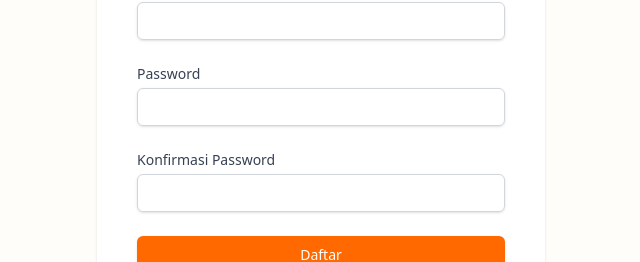
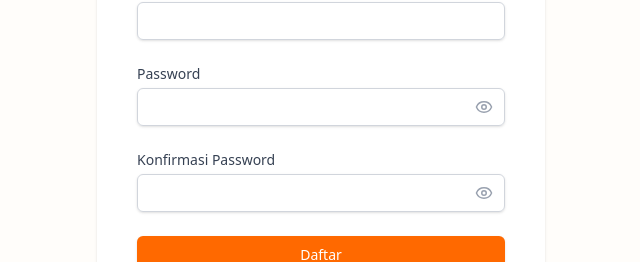
Before and after one commit to MarioSitepu/LKMO-KULINER, a React (Vite) app in the folder lkmo-fe/: page /register in a window 1280 px wide. Shown: the part 340-602 px from the top of the page, without its empty margins (319-959 px from the left). Built offline with nearby package versions, Linux system fonts and the light colour scheme.

Commit message:
feat : can hide/ show password at login

```diff
--- a/lkmo-fe/src/pages/LoginPage.tsx
+++ b/lkmo-fe/src/pages/LoginPage.tsx
@@ -1,6 +1,6 @@
 import { useState, type FormEvent, useEffect } from 'react'
 import { Link, useNavigate, useLocation } from 'react-router-dom'
-import { CookingPotIcon } from 'lucide-react'
+import { CookingPotIcon, Eye, EyeOff } from 'lucide-react'
 import { useAuth } from '../contexts/AuthContext'
 import { initializeGoogleSignIn, triggerGoogleSignIn } from '../utils/googleAuth'
 
@@ -11,6 +11,7 @@ export default function LoginPage() {
   const [email, setEmail] = useState('')
   const [password, setPassword] = useState('')
   const [rememberMe, setRememberMe] = useState(false)
+  const [showPassword, setShowPassword] = useState(false)
   const [error, setError] = useState('')
   const [success, setSuccess] = useState('')
   const [loading, setLoading] = useState(false)
@@ -151,17 +152,29 @@ export default function LoginPage() {
               >
                 Password
               </label>
-              <div className="mt-1">
+              <div className="mt-1 relative">
                 <input
                   id="password"
                   name="password"
-                  type="password"
+                  type={showPassword ? 'text' : 'password'}
                   autoComplete="current-password"
                   required
                   value={password}
                   onChange={(e) => setPassword(e.target.value)}
-                  className="appearance-none block w-full px-3 py-2 border border-gray-300 rounded-md shadow-sm placeholder-gray-400 focus:outline-none focus:ring-orange-500 focus:border-orange-500 sm:text-sm"
+                  className="appearance-none block w-full px-3 py-2 pr-10 border border-gray-300 rounded-md shadow-sm placeholder-gray-400 focus:outline-none focus:ring-orange-500 focus:border-orange-500 sm:text-sm"
                 />
+                <button
+                  type="button"
+                  onClick={() => setShowPassword(!showPassword)}
+                  className="absolute inset-y-0 right-0 pr-3 flex items-center text-gray-400 hover:text-gray-600 focus:outline-none"
+                  aria-label={showPassword ? 'Sembunyikan password' : 'Tampilkan password'}
+                >
+                  {showPassword ? (
+                    <EyeOff size={18} />
+                  ) : (
+                    <Eye size={18} />
+                  )}
+                </button>
               </div>
             </div>
             <div className="flex items-center justify-between">
--- a/lkmo-fe/src/pages/RegisterPage.tsx
+++ b/lkmo-fe/src/pages/RegisterPage.tsx
@@ -1,6 +1,6 @@
 import { useState, type FormEvent, useEffect } from 'react'
 import { Link, useNavigate } from 'react-router-dom'
-import { CookingPotIcon } from 'lucide-react'
+import { CookingPotIcon, Eye, EyeOff } from 'lucide-react'
 import { authAPI } from '../services/api'
 import { useAuth } from '../contexts/AuthContext'
 import { initializeGoogleSignIn, triggerGoogleSignIn } from '../utils/googleAuth'
@@ -14,6 +14,8 @@ export default function RegisterPage() {
     password: '',
     passwordConfirm: '',
   })
+  const [showPassword, setShowPassword] = useState(false)
+  const [showPasswordConfirm, setShowPasswordConfirm] = useState(false)
   const [error, setError] = useState('')
   const [loading, setLoading] = useState(false)
   const [googleLoading, setGoogleLoading] = useState(false)
@@ -199,17 +201,29 @@ export default function RegisterPage() {
               >
                 Password
               </label>
-              <div className="mt-1">
+              <div className="mt-1 relative">
                 <input
                   id="password"
                   name="password"
-                  type="password"
+                  type={showPassword ? 'text' : 'password'}
                   autoComplete="new-password"
                   required
                   value={formData.password}
                   onChange={(e) => setFormData({ ...formData, password: e.target.value })}
-                  className="appearance-none block w-full px-3 py-2 border border-gray-300 rounded-md shadow-sm placeholder-gray-400 focus:outline-none focus:ring-orange-500 focus:border-orange-500 sm:text-sm"
+                  className="appearance-none block w-full px-3 py-2 pr-10 border border-gray-300 rounded-md shadow-sm placeholder-gray-400 focus:outline-none focus:ring-orange-500 focus:border-orange-500 sm:text-sm"
                 />
+                <button
+                  type="button"
+                  onClick={() => setShowPassword(!showPassword)}
+                  className="absolute inset-y-0 right-0 pr-3 flex items-center text-gray-400 hover:text-gray-600 focus:outline-none"
+                  aria-label={showPassword ? 'Sembunyikan password' : 'Tampilkan password'}
+                >
+                  {showPassword ? (
+                    <EyeOff size={18} />
+                  ) : (
+                    <Eye size={18} />
+                  )}
+                </button>
               </div>
             </div>
             <div>
@@ -219,17 +233,29 @@ export default function RegisterPage() {
               >
                 Konfirmasi Password
               </label>
-              <div className="mt-1">
+              <div className="mt-1 relative">
                 <input
                   id="password-confirm"
                   name="password-confirm"
-                  type="password"
+                  type={showPasswordConfirm ? 'text' : 'password'}
                   autoComplete="new-password"
                   required
                   value={formData.passwordConfirm}
                   onChange={(e) => setFormData({ ...formData, passwordConfirm: e.target.value })}
-                  className="appearance-none block w-full px-3 py-2 border border-gray-300 rounded-md shadow-sm placeholder-gray-400 focus:outline-none focus:ring-orange-500 focus:border-orange-500 sm:text-sm"
+                  className="appearance-none block w-full px-3 py-2 pr-10 border border-gray-300 rounded-md shadow-sm placeholder-gray-400 focus:outline-none focus:ring-orange-500 focus:border-orange-500 sm:text-sm"
                 />
+                <button
+                  type="button"
+                  onClick={() => setShowPasswordConfirm(!showPasswordConfirm)}
+                  className="absolute inset-y-0 right-0 pr-3 flex items-center text-gray-400 hover:text-gray-600 focus:outline-none"
+                  aria-label={showPasswordConfirm ? 'Sembunyikan password' : 'Tampilkan password'}
+                >
+                  {showPasswordConfirm ? (
+                    <EyeOff size={18} />
+                  ) : (
+                    <Eye size={18} />
+                  )}
+                </button>
               </div>
             </div>
             <div>
--- a/lkmo-fe/src/pages/ResetPasswordSetPage.tsx
+++ b/lkmo-fe/src/pages/ResetPasswordSetPage.tsx
@@ -1,6 +1,6 @@
 import { useState, type FormEvent } from 'react';
 import { Link, useNavigate, useLocation } from 'react-router-dom';
-import { CookingPotIcon, ArrowLeft, CheckCircle } from 'lucide-react';
+import { CookingPotIcon, ArrowLeft, CheckCircle, Eye, EyeOff } from 'lucide-react';
 import { passwordResetAPI } from '../services/api';
 
 export default function ResetPasswordSetPage() {
@@ -10,6 +10,8 @@ export default function ResetPasswordSetPage() {
   const [otpId] = useState(location.state?.otpId || '');
   const [password, setPassword] = useState('');
   const [confirmPassword, setConfirmPassword] = useState('');
+  const [showPassword, setShowPassword] = useState(false);
+  const [showConfirmPassword, setShowConfirmPassword] = useState(false);
   const [loading, setLoading] = useState(false);
   const [error, setError] = useState('');
   const [success, setSuccess] = useState(false);
@@ -121,18 +123,30 @@ export default function ResetPasswordSetPage() {
               >
                 Password Baru
               </label>
-              <div className="mt-1">
+              <div className="mt-1 relative">
                 <input
                   id="password"
                   name="password"
-                  type="password"
+                  type={showPassword ? 'text' : 'password'}
                   autoComplete="new-password"
                   required
                   value={password}
                   onChange={(e) => setPassword(e.target.value)}
-                  className="appearance-none block w-full px-3 py-2 border border-gray-300 rounded-md shadow-sm placeholder-gray-400 focus:outline-none focus:ring-orange-500 focus:border-orange-500 sm:text-sm"
+                  className="appearance-none block w-full px-3 py-2 pr-10 border border-gray-300 rounded-md shadow-sm placeholder-gray-400 focus:outline-none focus:ring-orange-500 focus:border-orange-500 sm:text-sm"
                   placeholder="Minimal 6 karakter"
                 />
+                <button
+                  type="button"
+                  onClick={() => setShowPassword(!showPassword)}
+                  className="absolute inset-y-0 right-0 pr-3 flex items-center text-gray-400 hover:text-gray-600 focus:outline-none"
+                  aria-label={showPassword ? 'Sembunyikan password' : 'Tampilkan password'}
+                >
+                  {showPassword ? (
+                    <EyeOff size={18} />
+                  ) : (
+                    <Eye size={18} />
+                  )}
+                </button>
               </div>
             </div>
 
@@ -143,18 +157,30 @@ export default function ResetPasswordSetPage() {
               >
                 Konfirmasi Password
               </label>
-              <div className="mt-1">
+              <div className="mt-1 relative">
                 <input
                   id="confirmPassword"
                   name="confirmPassword"
-                  type="password"
+                  type={showConfirmPassword ? 'text' : 'password'}
                   autoComplete="new-password"
                   required
                   value={confirmPassword}
                   onChange={(e) => setConfirmPassword(e.target.value)}
-                  className="appearance-none block w-full px-3 py-2 border border-gray-300 rounded-md shadow-sm placeholder-gray-400 focus:outline-none focus:ring-orange-500 focus:border-orange-500 sm:text-sm"
+                  className="appearance-none block w-full px-3 py-2 pr-10 border border-gray-300 rounded-md shadow-sm placeholder-gray-400 focus:outline-none focus:ring-orange-500 focus:border-orange-500 sm:text-sm"
                   placeholder="Ulangi password"
                 />
+                <button
+                  type="button"
+                  onClick={() => setShowConfirmPassword(!showConfirmPassword)}
+                  className="absolute inset-y-0 right-0 pr-3 flex items-center text-gray-400 hover:text-gray-600 focus:outline-none"
+                  aria-label={showConfirmPassword ? 'Sembunyikan password' : 'Tampilkan password'}
+                >
+                  {showConfirmPassword ? (
+                    <EyeOff size={18} />
+                  ) : (
+                    <Eye size={18} />
+                  )}
+                </button>
               </div>
             </div>
 
```
